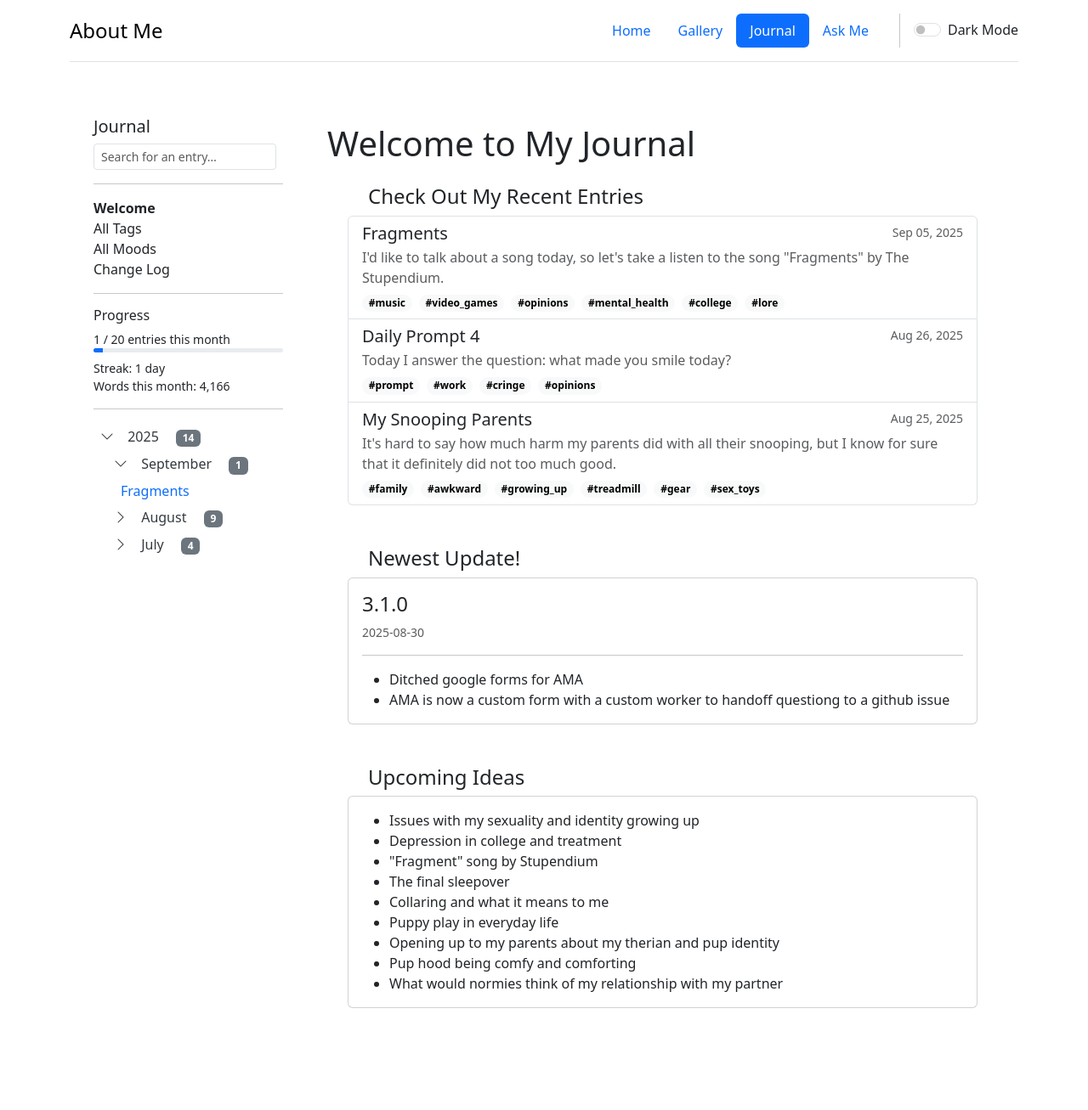
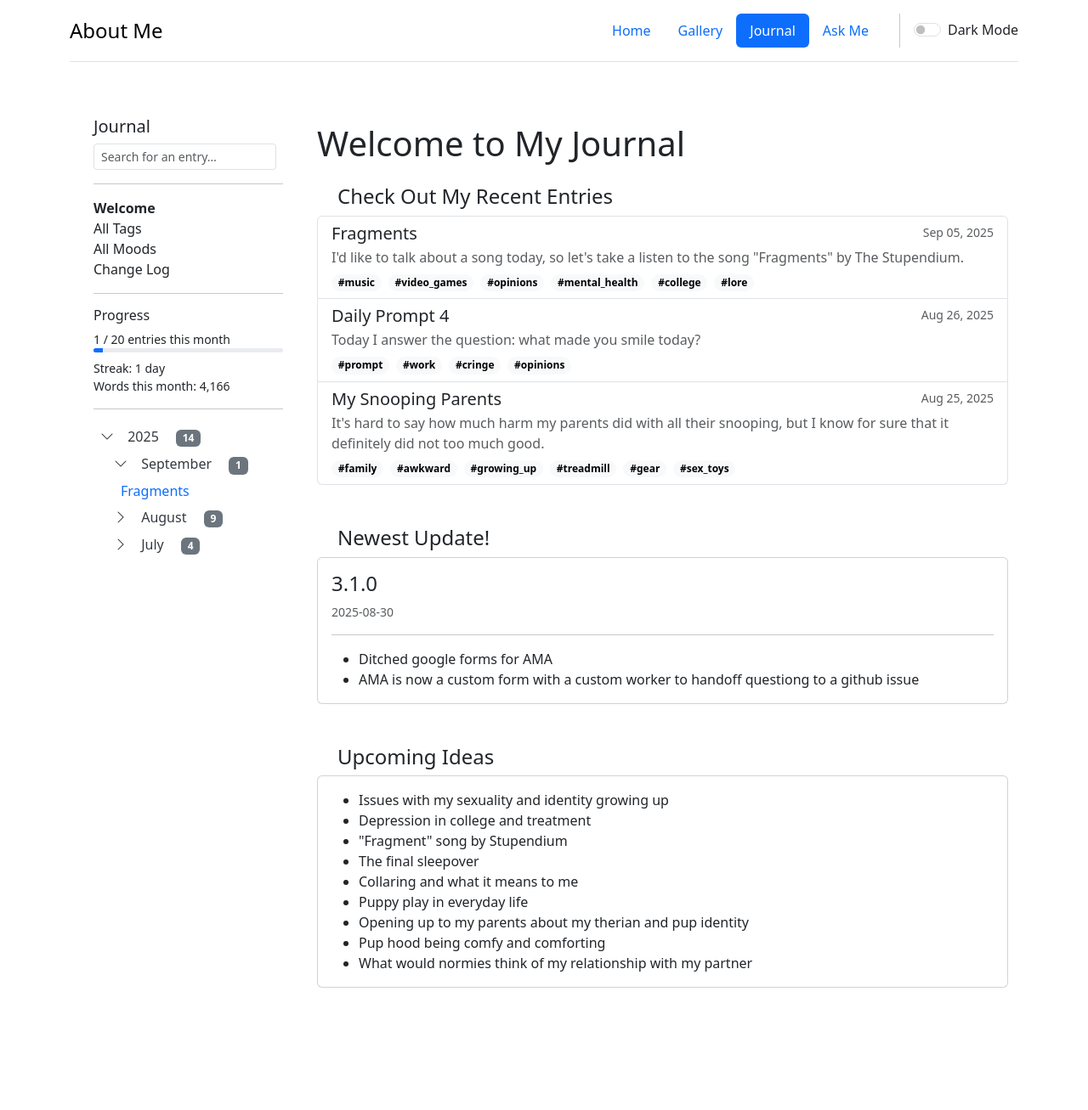
Before and after one commit to SabinDarkstone/SabinDarkstone.github.io, a Jekyll site: the page built from site/journal.html, in a window 1280 px wide. Shown: the whole page at 85% size. Built offline with Jekyll 4.4.1, drawn with Linux system fonts in a browser that asks for light colours; after the commit the page ends 1283 px from its top, so only the background shows below that.

Commit message:
Updating layout

```diff
--- a/site/_layouts/with_sidebar.html
+++ b/site/_layouts/with_sidebar.html
@@ -6,7 +6,7 @@ layout: default
     <div class="row">
         {% include sidebar/sidebar.html %}
 
-        <div class="col-12 col-lg-9 px-4 py-4">
+        <div class="col-12 col-lg-9 py-4">
             {{ content }}
         </div>
     </div>
--- a/site/journal.html
+++ b/site/journal.html
@@ -9,7 +9,7 @@ permalink: /journal/welcome.html
 {% assign recent_release = site.data.changelog | last %}
 {% assign ideas = site.data.ideas %}
 
-<div class="mt-4 px-4">
+<div class="mt-4">
     <div class="mb-5">
         <h4 class="px-4">Check Out My Recent Entries</h4>
         <div class="list-group">
```
